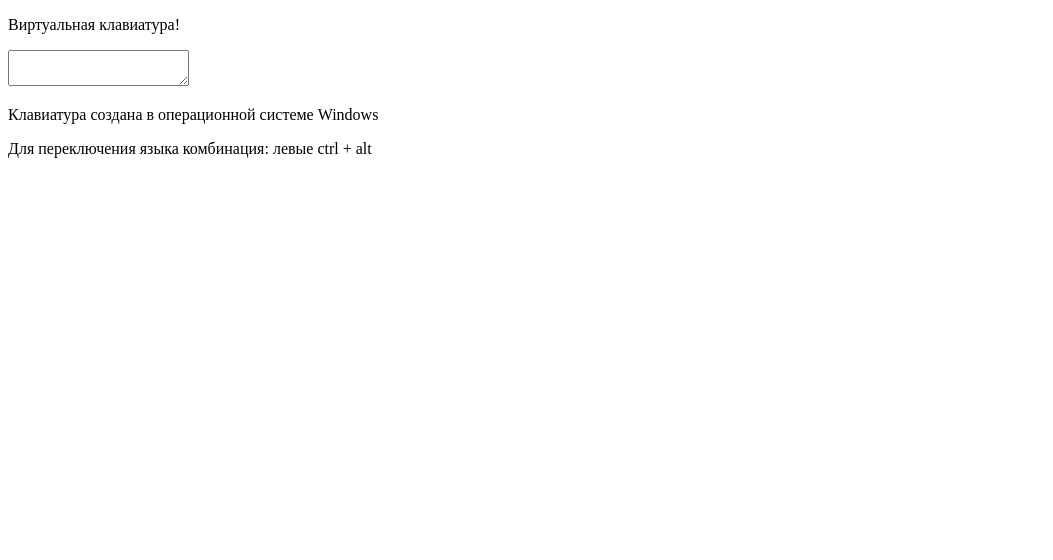
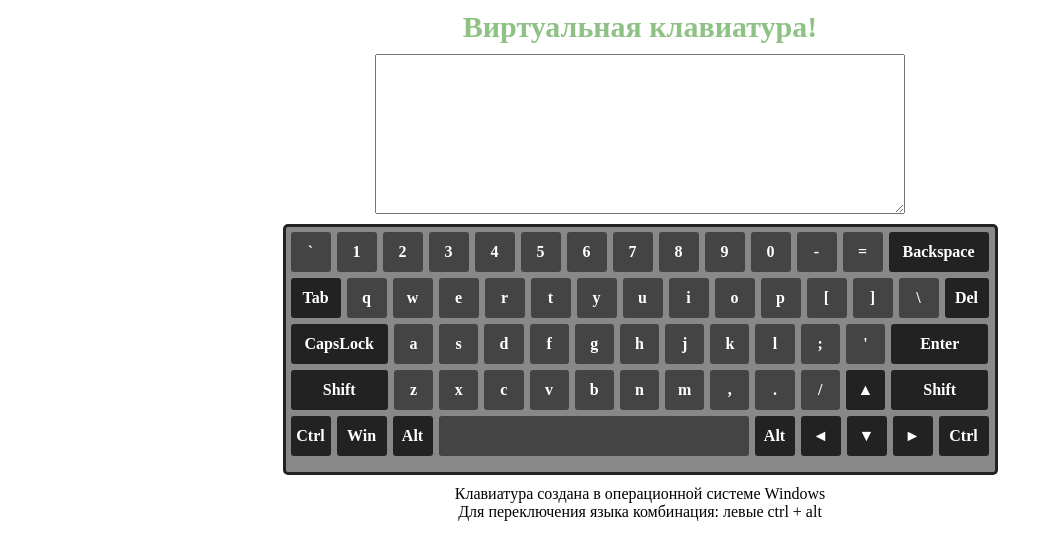
Before and after one commit to VladimirSpider/virtual-keyboard, a plain HTML site: page index.html in a window 1280 px wide. Shown: the whole page, without its empty margins (0-1053 px from the left). Drawn offline with Linux system fonts and the light colour scheme.

Commit message:
feat: add english keyboard

```diff
--- a/css/style.css
+++ b/css/style.css
@@ -0,0 +1,97 @@
+* {
+    box-sizing: border-box;
+    margin: 0;
+    padding: 0;
+}
+
+.wrapper {
+    padding: 10px 0;
+    display: flex;
+    flex-direction: column;
+    align-items: center;
+    justify-content: center;
+}
+
+.title {
+    font-size: 30px;
+    font-weight: 900;
+    color: rgba(114,177,101,0.8);
+    margin-bottom: 10px;
+}
+
+.paper {
+    width: 530px;
+    height: 160px;
+    margin-bottom: 10px;
+}
+
+.keyboard {
+    width: 715px;
+    height: 251px;
+    margin: 0 auto;
+    padding: 5px 0 5px 5px;
+    background: #888888;
+    border: 3px solid #222222;
+    border-radius: 5px;
+    margin-bottom: 10px;
+}
+
+.line {
+    display: flex;
+}
+
+.button-block {
+    width: 40px;
+    height: 40px;
+    color: #ffffff;
+    font-weight: 900;
+    background: #444444;
+    border-radius: 3px;
+    margin: 0 6px 6px 0;
+    padding: 6px;
+    display: flex;
+    align-items: center;
+    justify-content: center;
+}
+
+.hide-value {
+    display: none;
+}
+
+.backspace,
+.tab,
+.del,
+.capslock,
+.enter,
+.shift,
+.up,
+.ctrl-left,
+.ctrl-right,
+.win,
+.alt,
+.left,
+.down,
+.right {
+    background-color: #222222;
+}
+
+.backspace,
+.capslock,
+.enter,
+.shift {
+    width: 100px;
+}
+
+.tab,
+.win,
+.ctrl-right {
+    width: 50px;
+}
+
+.del {
+    width: 44px;
+}
+
+.space {
+    width: 310px;
+}
--- a/index.html
+++ b/index.html
@@ -5,6 +5,7 @@
     <meta name="viewport"
           content="width=device-width, user-scalable=no, initial-scale=1.0, maximum-scale=1.0, minimum-scale=1.0">
     <meta http-equiv="X-UA-Compatible" content="ie=edge">
+    <link rel="stylesheet" href="css/style.css">
     <script src="js/index.js"></script>
     <title>Virtual keyboard</title>
 </head>
--- a/js/index.js
+++ b/js/index.js
@@ -1,3 +1,11 @@
+const buttonsEng = [
+	[['`', '~'], ['1', '!'], ['2', '@'], ['3', '#'], ['4', '$'], ['5', '%'], ['6', '^'], ['7', '&'], ['8', '*'], ['9', '('], ['0', ')'], ['-', '_'], ['=', '+'], ['Backspace', ['backspace']]],
+	[['Tab', ['tab']], ['q', 'Q'], ['w', 'W'], ['e', 'E'], ['r', 'R'], ['t', 'T'], ['y', 'Y'], ['u', 'U'], ['i', 'I'], ['o', 'O'], ['p', 'P'], ['[', '{'], [']', '}'], ['\\', '|'], ['Del', ['del']]],
+	[['CapsLock', ['capslock']], ['a', 'A'], ['s', 'S'], ['d', 'D'], ['f', 'F'], ['g', 'G'], ['h', 'H'], ['j', 'J'], ['k', 'K'], ['l', 'L'], [';', ':'], ["'", '"'], ['Enter', ['enter']]],
+	[['Shift', ['shift']], ['z', 'Z'], ['x', 'X'], ['c', 'C'], ['v', 'V'], ['b', 'B'], ['n', 'N'], ['m', 'M'], [',', '<'], ['.', '>'], ['/', '?'], ['▲', ['up']], ['Shift', ['shift']]],
+	[['Ctrl', ['ctrl-left']], ['Win', ['win']], ['Alt', ['alt']], ['', ['space']], ['Alt', ['alt']], ['◄', ['left']], ['▼', ['down']], ['►', ['right']], ['Ctrl', ['ctrl-right']]]
+];
+
 document.addEventListener('DOMContentLoaded', function() {
 	const body = document.querySelector('body');
 
@@ -22,7 +30,34 @@ document.addEventListener('DOMContentLoaded', function() {
 
 
 	createTag('div', 'keyboard', keyboardBlock);
-	createTag('p', 'support', keyboardBlock, 'Клавиатура создана в операционной системе Windows');
-	createTag('p', 'support', keyboardBlock, 'Для переключения языка комбинация: левыe ctrl + alt');
+	createTag('p', 'support', wrapper, 'Клавиатура создана в операционной системе Windows');
+	createTag('p', 'support', wrapper, 'Для переключения языка комбинация: левыe ctrl + alt');
+
+	const keyboard = document.querySelector('.keyboard');
+
+	buttonsEng.forEach((line, index) => {
+		createTag('div', 'line', keyboard);
+		const buttonsLine = document.querySelectorAll('.line')[index];
+		line.forEach((button) => {
+			if (Array.isArray(button[button.length - 1])) {
+				let div = document.createElement('div');
+				div.classList.add('button-block', button[button.length - 1]);
+				let span = document.createElement('span');
+				span.innerHTML = button[0];
+				div.append(span);
+				buttonsLine.append(div);
+			} else {
+				let div = document.createElement('div');
+				div.classList.add('button-block');
+				button.forEach((value, index) => {
+					let span = document.createElement('span');
+					if (index === 1) span.classList.add('hide-value');
+					span.innerHTML = button[index];
+					div.append(span);
+				});
+				buttonsLine.append(div);
+			}
+		});
+	});
 
 });
```
